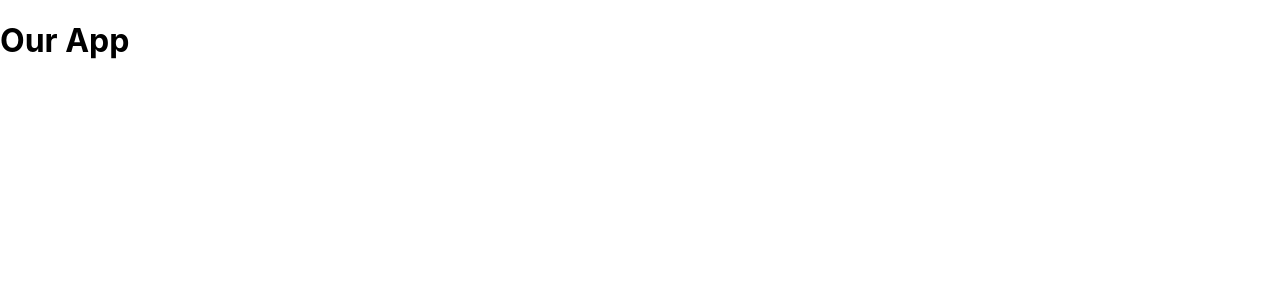
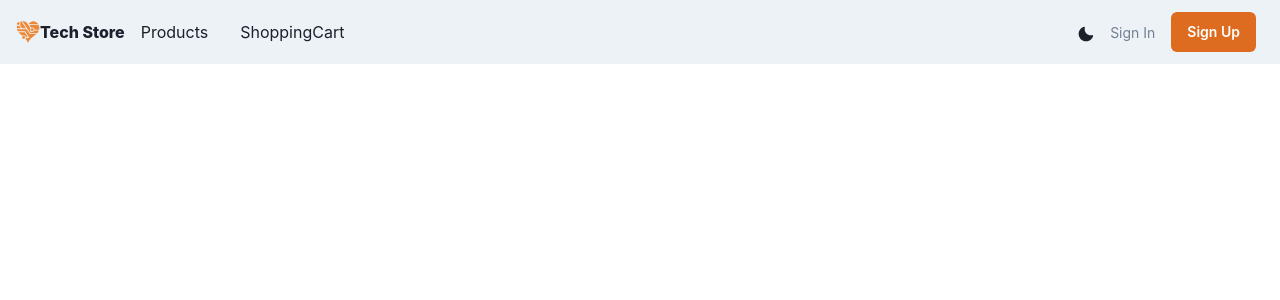
Before and after one commit to pntcn/e-commerce-techstore, a React (Create React App) app in the folder client/: page /registration in a window 1280 px wide. Shown: the top 300 px of the page. Built offline with nearby package versions, Linux system fonts and the light colour scheme.

Commit message:
navbar created and setup react router

```diff
--- a/client/public/index.html
+++ b/client/public/index.html
@@ -13,7 +13,7 @@
 
     <link rel="manifest" href="%PUBLIC_URL%/manifest.json" />
 
-    <title>Techlines | We love technology</title>
+    <title>Techstore | We love technology</title>
   </head>
   <body>
     <noscript>You need to enable JavaScript to run this app.</noscript>
--- a/client/src/App.js
+++ b/client/src/App.js
@@ -1,9 +1,15 @@
+import { ChakraProvider } from '@chakra-ui/react';
+import { BrowserRouter as Router, Routes, Route } from 'react-router-dom';
+import Navbar from './components/Navbar';
 
 function App() {
   return (
-    <div>
-      <h1>Our App</h1>
-    </div>
+    <ChakraProvider>
+      <Router>
+        <Navbar />
+        <main>{/* <Routes></Routes> */}</main>
+      </Router>
+    </ChakraProvider>
   );
 }
 
--- /dev/null
+++ b/client/src/components/Navbar.jsx
@@ -0,0 +1,107 @@
+import {
+  Box,
+  Flex,
+  HStack,
+  Link,
+  IconButton,
+  Icon,
+  Text,
+  useDisclosure,
+  Button,
+  Stack,
+  useColorModeValue,
+  useColorMode,
+} from '@chakra-ui/react';
+import { Link as ReactLink } from 'react-router-dom';
+import { HamburgerIcon, CloseIcon, MoonIcon, SunIcon } from '@chakra-ui/icons';
+import { GiTechnoHeart } from 'react-icons/gi';
+
+const links = [
+  { linkName: 'Products', path: '/products' },
+  { linkName: 'ShoppingCart', path: '/cart' },
+];
+
+const NavLink = ({ path, children }) => (
+  <Link
+    as={ReactLink}
+    to={path}
+    px={2}
+    py={2}
+    rounded='md'
+    _hover={{ textDecoration: 'none', bg: useColorModeValue('gray.200', 'gray.700') }}>
+    {children}
+  </Link>
+);
+
+const Navbar = () => {
+  const { isOpen, onClose, onOpen } = useDisclosure();
+  const { colorMode, toggleColorMode } = useColorMode();
+  return (
+    <Box bg={useColorModeValue('gray.100', 'gray.900')} px={4}>
+      <Flex h={16} alignItems='center' justifyContent='space-between'>
+        <IconButton
+          size='md'
+          icon={isOpen ? <CloseIcon /> : <HamburgerIcon />}
+          display={{ md: 'none' }}
+          onClick={isOpen ? onClose : onOpen}
+        />
+
+        <HStack>
+          <Link as={ReactLink} to='/'>
+            <Flex alignItems='center'>
+              <Icon as={GiTechnoHeart} h={6} w={6} color='orange.400' />
+              <Text fontWeight='extrabold'>Tech Store</Text>
+            </Flex>
+          </Link>
+          <HStack as='nav' spacing={4} display={{ base: 'none', md: 'flex' }}>
+            {links.map((link) => (
+              <NavLink key={link.linkName} path={link.path}>
+                {link.linkName}
+              </NavLink>
+            ))}
+          </HStack>
+        </HStack>
+        <Flex alignItems='center'>
+          <NavLink>
+            <Icon
+              as={colorMode === 'light' ? MoonIcon : SunIcon}
+              alignSelf='center'
+              onClick={() => toggleColorMode()}
+            />
+          </NavLink>
+          <Button as={ReactLink} to='/login' p={2} fontSize='sm' fontWeight={400} variant='link'>
+            Sign In
+          </Button>
+          <Button
+            as={ReactLink}
+            to='/registration'
+            m={2}
+            display={{ base: 'none', md: 'inline-flex' }}
+            fontSize='sm'
+            fontWeight={600}
+            _hover={{ bg: 'orange.400' }}
+            bg='orange.500'
+            color='white'>
+            Sign Up
+          </Button>
+        </Flex>
+      </Flex>
+      {isOpen ? (
+        <Box pb={4} display={{ md: 'none' }}>
+          <Stack as='nav' spacing={4}>
+            {links.map((link) => (
+              <NavLink key={link.linkName} path={link.path}>
+                {link.linkName}
+              </NavLink>
+            ))}
+            <NavLink key='sign up' path='/registration'>
+              Sign Up
+            </NavLink>
+          </Stack>
+        </Box>
+      ) : null}
+    </Box>
+  );
+};
+
+export default Navbar;
```
Also changed, not shown: client/package.json (+10 -1 lines), 1 other file (tests, documents, lock files or other folders).
